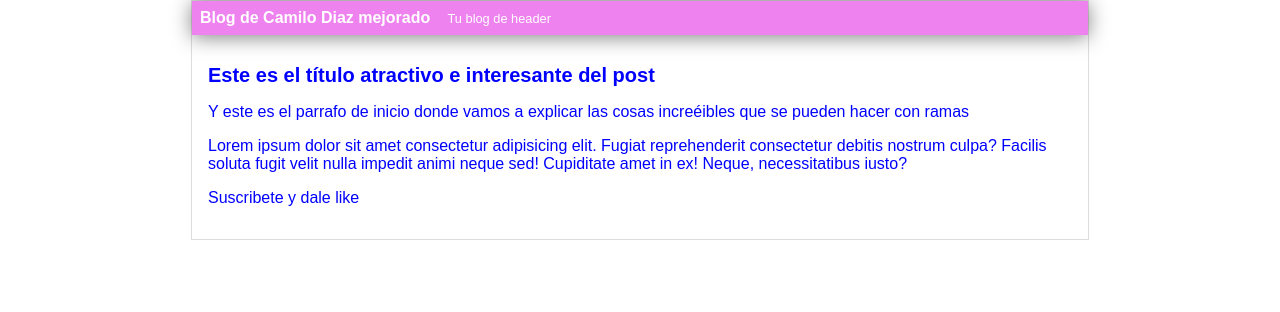
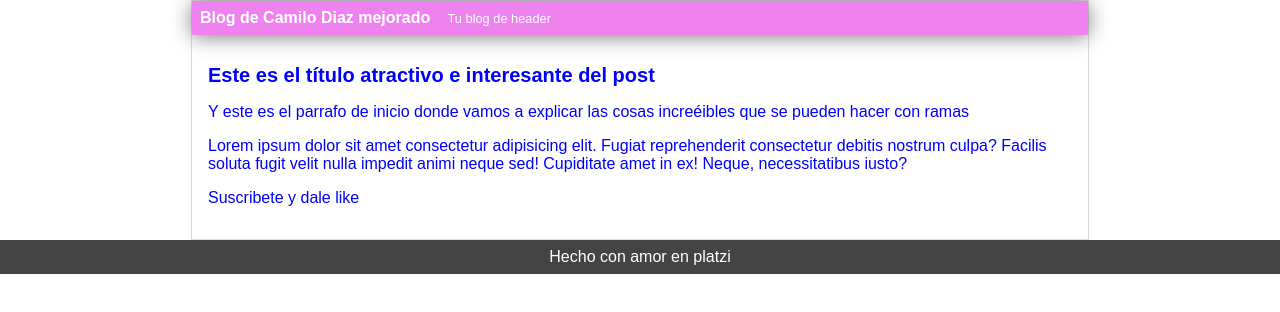
Before and after one commit to Camilodr125/Hyperblog, a plain HTML site: page index.html in a window 1280 px wide. Drawn offline with Linux system fonts and the light colour scheme.

Commit message:
Footer terminado

```diff
--- a/css/styles.css
+++ b/css/styles.css
@@ -1 +1,8 @@
 body{color:blue;text-align:center;font-family:Arial;font-size:16px;margin:0;padding:0}#cabecera{background:violet;box-shadow:0 2px 20px 0 rgba(0,0,0,.5);color:#fff;font-weight:700;margin:0;padding:.5em}#cabecera #tagline{padding:0 0 0 1em;font-weight:400;font-size:.8em}#container{width:70%;padding:0;text-align:left;border:1px solid #ddd;margin:0 auto}#container h1{font-size:20px}#post{padding:1em}
+
+#footer{
+    background-color:#444 ;
+    color: #fff;
+    text-align: center;
+    padding: 0.5rem;
+}
--- a/index.html
+++ b/index.html
@@ -2,6 +2,7 @@
     <head>
         <title>El titulo del post</title>
         <link rel="stylesheet" href="css/styles.css" />
+        <meta charset="UTF-8">
     </head>
     <body>
         <div id="container">
@@ -15,5 +16,9 @@
                 <p>Suscribete y dale like</p>
             </div>
         </div>
+
+        <div>
+            <footer id="footer"> Hecho con amor en platzi </footer>
+        </div>
     </body>
 </html>
```
